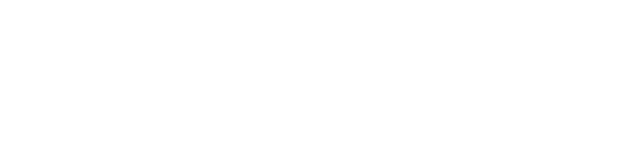
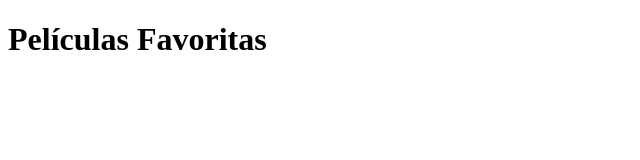
Before and after one commit to JuanEstrada730/peliculas_favoritas, a plain HTML site: page index.html in a window 1280 px wide. Shown: the whole page, without its empty margins (0-640 px from the left). Drawn offline with Linux system fonts and the light colour scheme.

Commit message:
Insercion h1

```diff
--- a/index.html
+++ b/index.html
@@ -6,6 +6,6 @@
     <title>Peliculas Favoritas</title>
 </head>
 <body>
-
+    <h1>Películas Favoritas</h1>
 </body>
 </html>
```
